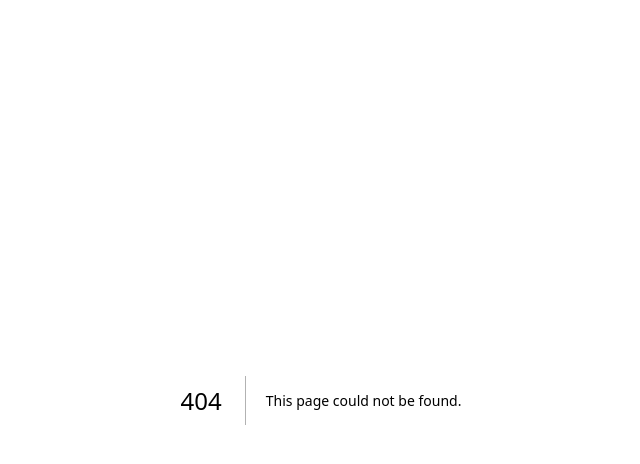
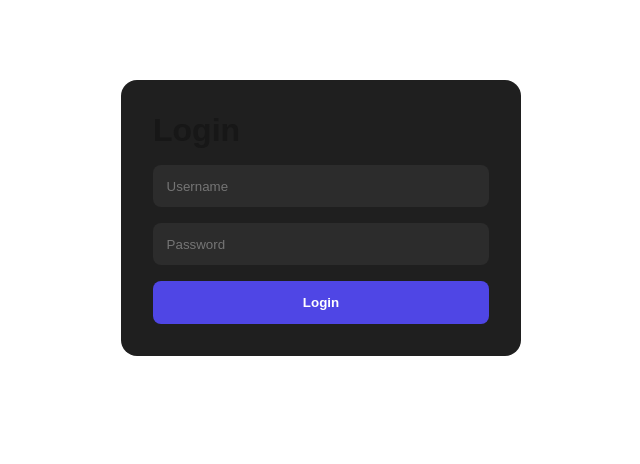
Before and after one commit to shikhar-sahay/wtv-assignment, a Next.js app in the folder frontend/: page /login in a window 1280 px wide. Before the commit this address had no page. Shown: the top 464 px of the page, without its empty margins (319-959 px from the left). Built offline with nearby package versions, Linux system fonts and the light colour scheme.

Commit message:
Added placeholder login form UI

```diff
--- /dev/null
+++ b/frontend/src/app/login/page.tsx
@@ -0,0 +1,5 @@
+import LoginForm from "@/components/LoginForm/LoginForm"
+
+export default function LoginPage() {
+  return <LoginForm />
+}
--- /dev/null
+++ b/frontend/src/components/LoginForm/LoginForm.module.scss
@@ -0,0 +1,30 @@
+.form {
+  width: 100%;
+  max-width: 400px;
+  margin: 5rem auto;
+  background: #1f1f1f;
+  padding: 2rem;
+  border-radius: 16px;
+  display: flex;
+  flex-direction: column;
+  gap: 1rem;
+}
+
+.input {
+  padding: 0.85rem;
+  border-radius: 8px;
+  border: none;
+  outline: none;
+  background: #2c2c2c;
+  color: white;
+}
+
+.button {
+  padding: 0.85rem;
+  border: none;
+  border-radius: 8px;
+  background: #4f46e5;
+  color: white;
+  cursor: pointer;
+  font-weight: 600;
+}
--- /dev/null
+++ b/frontend/src/components/LoginForm/LoginForm.tsx
@@ -0,0 +1,44 @@
+"use client"
+
+import { useState } from "react"
+import styles from "./LoginForm.module.scss"
+
+export default function LoginForm() {
+  const [username, setUsername] = useState("")
+  const [password, setPassword] = useState("")
+
+  const handleSubmit = (e: React.FormEvent) => {
+    e.preventDefault()
+
+    console.log({
+      username,
+      password,
+    })
+  }
+
+  return (
+    <form className={styles.form} onSubmit={handleSubmit}>
+      <h1>Login</h1>
+
+      <input
+        type="text"
+        placeholder="Username"
+        value={username}
+        onChange={(e) => setUsername(e.target.value)}
+        className={styles.input}
+      />
+
+      <input
+        type="password"
+        placeholder="Password"
+        value={password}
+        onChange={(e) => setPassword(e.target.value)}
+        className={styles.input}
+      />
+
+      <button type="submit" className={styles.button}>
+        Login
+      </button>
+    </form>
+  )
+}
```
